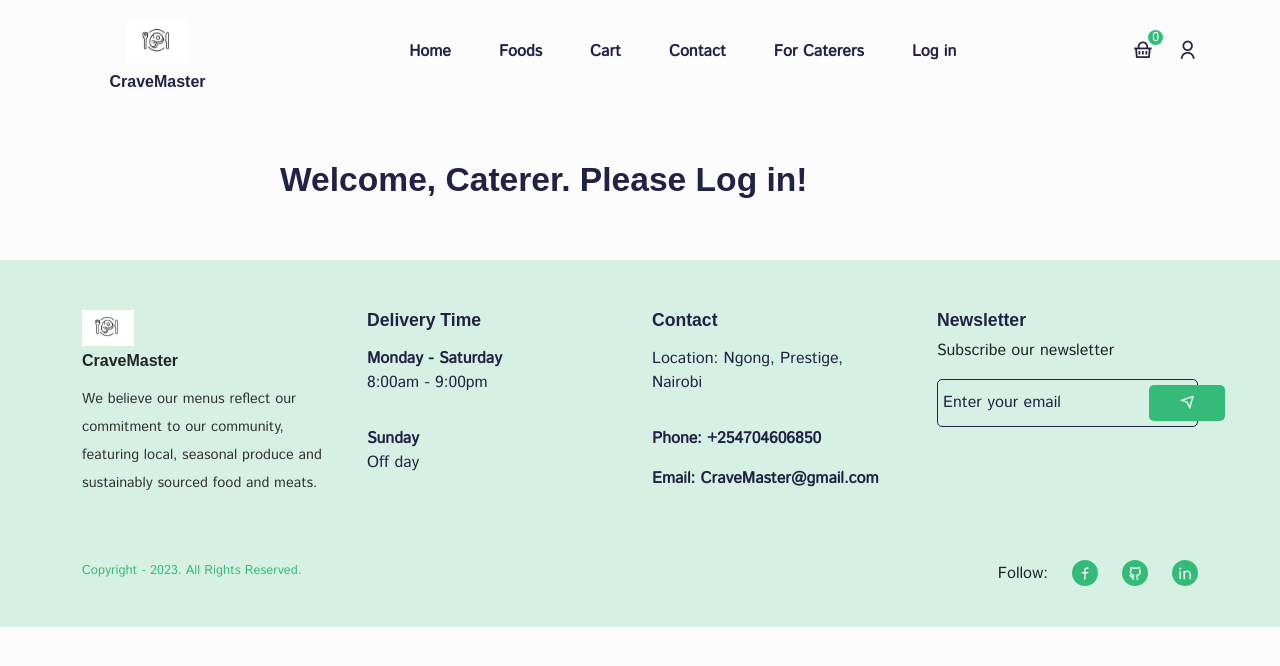
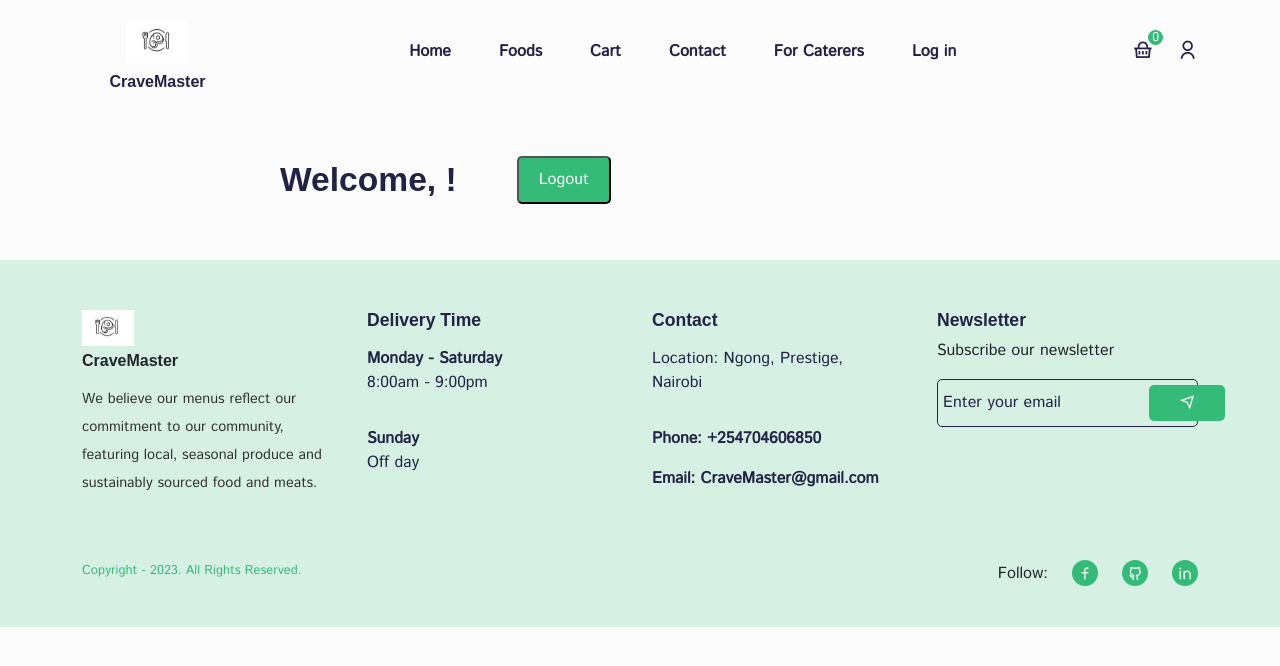
Before and after one commit to petersamson-kingori/Group-4-book-a-meal-front-end, a React (Create React App) app: page /profile_caterer in a window 1280 px wide. Shown: the top 666 px of the page. Built offline with nearby package versions, Linux system fonts and the light colour scheme; a web font is replaced by a local one.

Commit message:
caterer_auth

```diff
--- a/src/pages/UserProfileCaterer.jsx
+++ b/src/pages/UserProfileCaterer.jsx
@@ -22,7 +22,7 @@ const UserProfile = () => {
 
   return (
     <div style={{ display: "flex", alignItems: "center" }}>
-    {user ? (
+    {caterer ? (
       <>
         <h2 style={{ margin: "30px 30px 30px 250px", padding: "30px" }}>
           Welcome, {caterer.username}!
--- a/src/pages/auth.js
+++ b/src/pages/auth.js
@@ -4,14 +4,18 @@ const AuthContext = createContext(null);
 
 export function AuthProvider({ children }) {
   const [user, setUser] = useState(null);
-  const [caterer, setCaterer] = useState(null);
+  const [caterer, setCaterer] = useState({
+    id: null,
+    username: null,
+    business_name: null,
+  });
 
   function login(user) {
     setUser(user);
   }
 
-   function login_caterer(caterer) {
-    setCaterer(caterer);
+  function login_caterer(catererData) {
+    setCaterer(catererData);
   }
 
 
```
